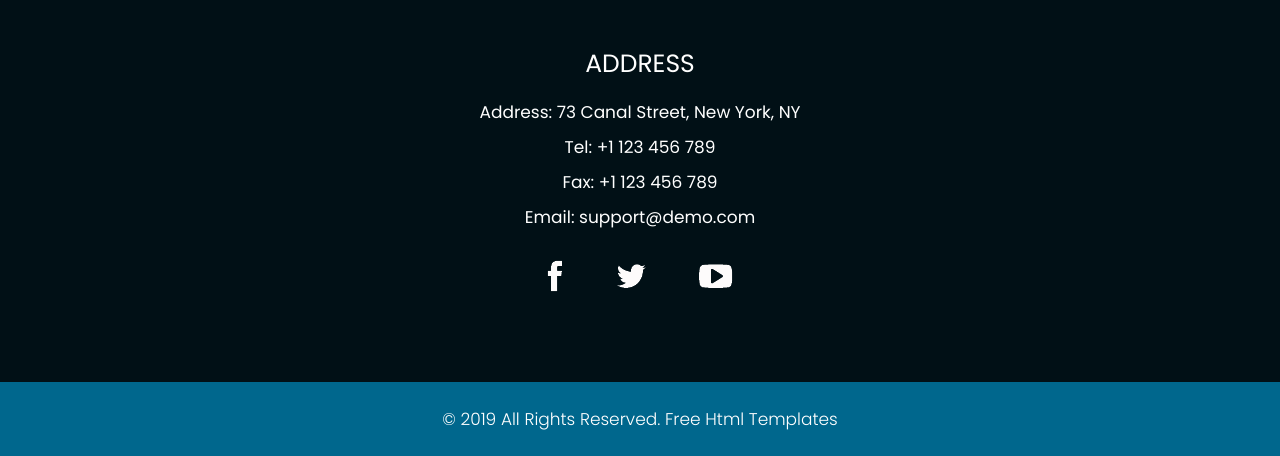
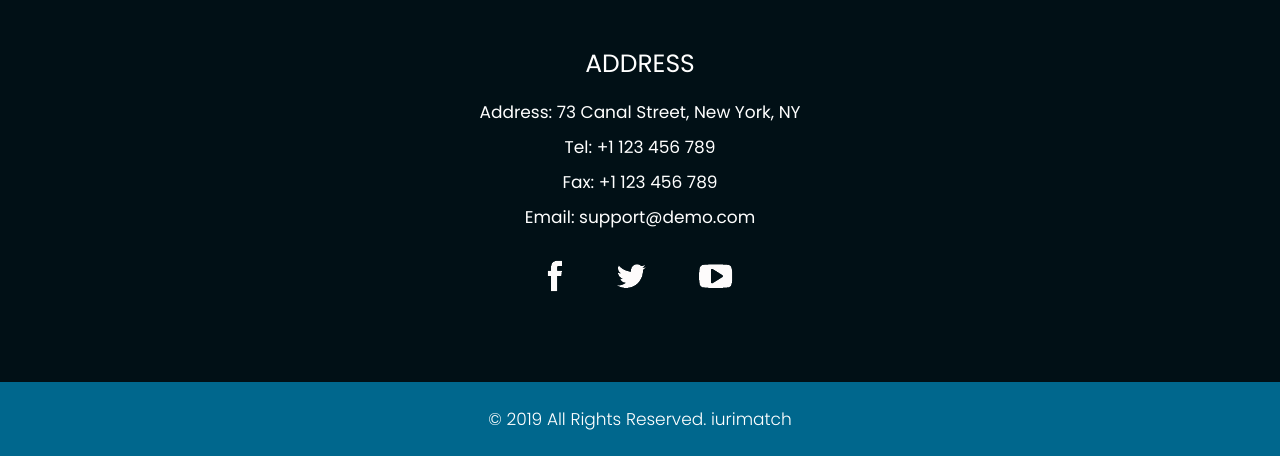
Before and after one commit to iurimatch/Stylish-Hair, a plain HTML site: page service.html in a window 1280 px wide. Shown: the part 948-1404 px from the top of the page. Drawn offline with Linux system fonts and the light colour scheme.

Commit message:
Update service.html

```diff
--- a/service.html
+++ b/service.html
@@ -263,7 +263,7 @@
                     </div>
                     <div class="copyright">
                         <div class="container">
-                            <p>© 2019 All Rights Reserved. <a href="https://html.design/"> Free Html Templates</a></p>
+                            <p>© 2019 All Rights Reserved. <a href="https://github.com/iurimatch">iurimatch</a></p>
                         </div>
                     </div>
                 </div>
```
